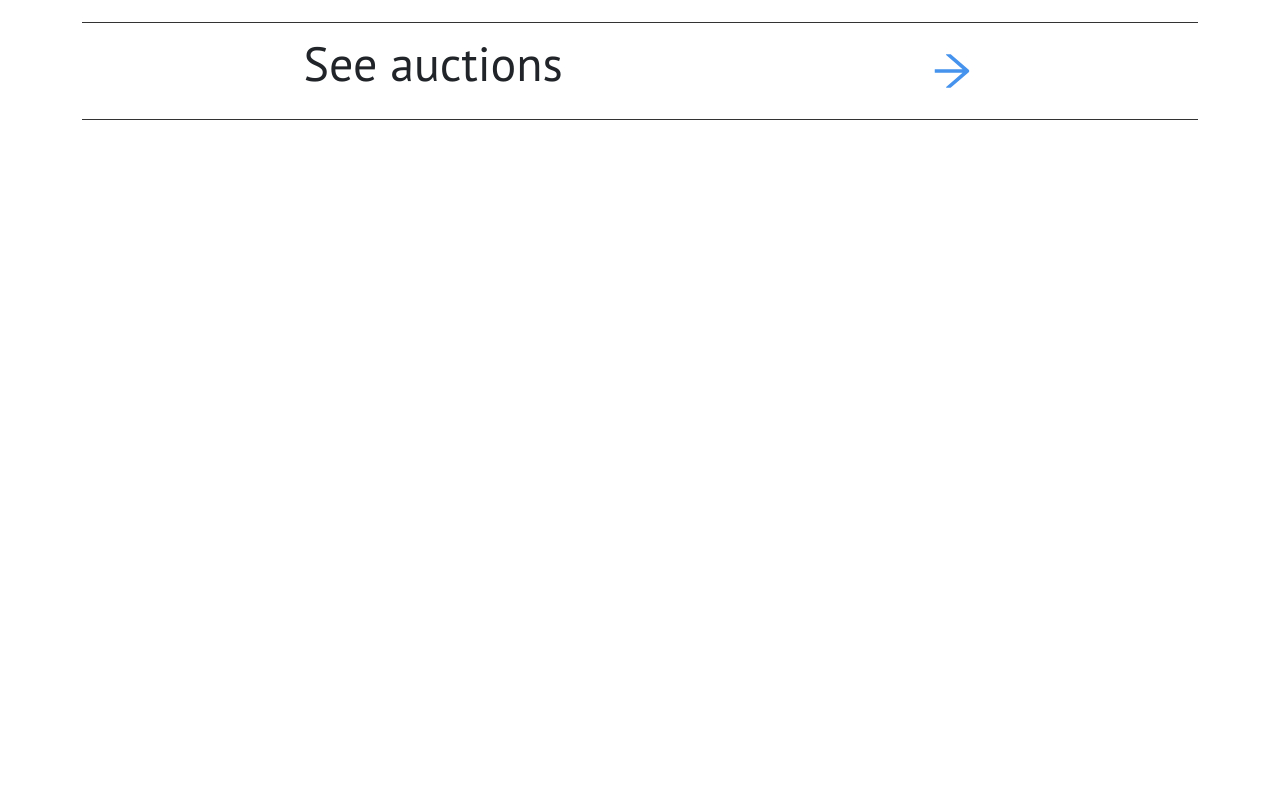
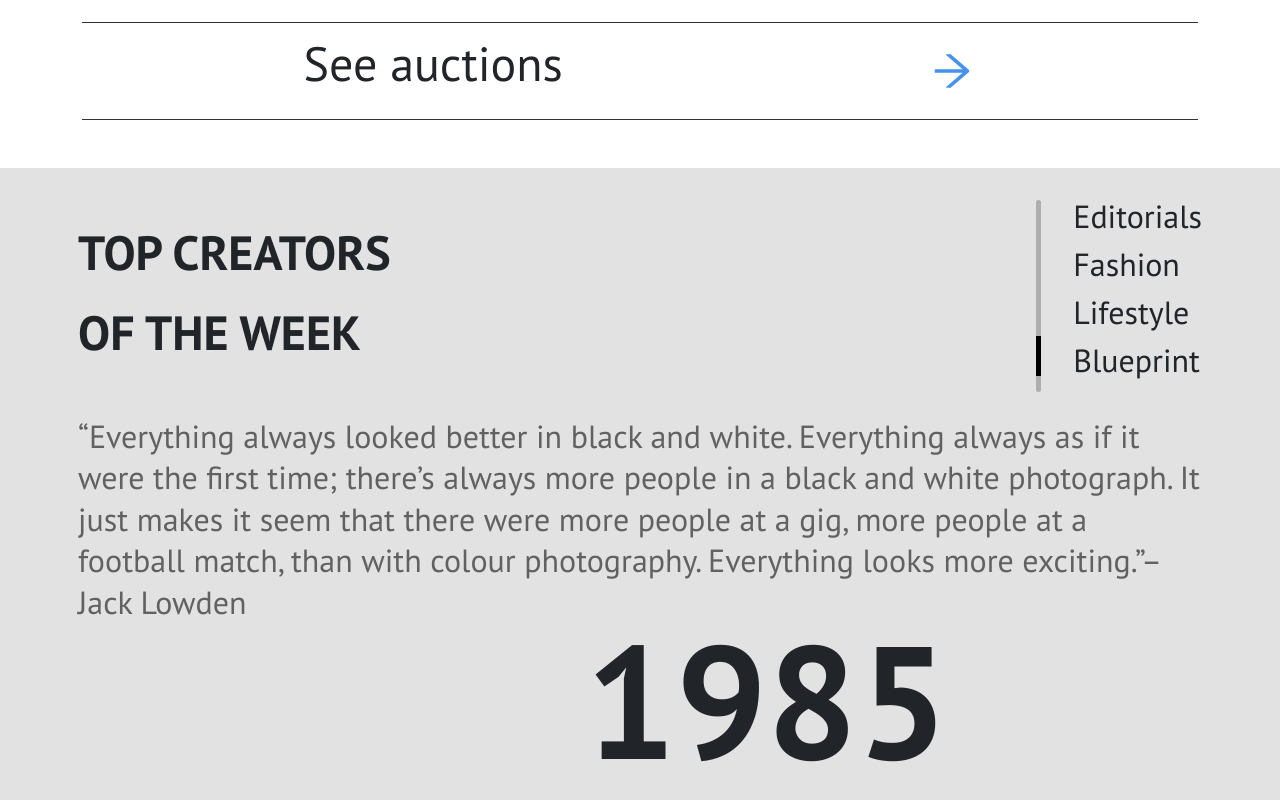
Before and after one commit to Barnyvic/artsy, a React (Vite) app: page / in a window 1280 px wide. Shown: the part 3559-4359 px from the top of the page. Before the commit the page ends 3727 px from the top, so only its background shows below. Built offline with nearby package versions, Linux system fonts and the light colour scheme; a web font is replaced by a local one.

Commit message:
almost done with the home container

```diff
--- a/src/pages/HomePage.jsx
+++ b/src/pages/HomePage.jsx
@@ -153,6 +153,38 @@ function HomePage() {
             </div>
           </div>
         </div>
+        <div className="top-Creator-MainContainer p-3">
+          <div className="container top-creator_container p-2">
+            <div className="topcreator d-flex align-items-center justify-content-between">
+              <p className=" h2">TOP CREATORS OF THE WEEK</p>
+              <div className="fillColor">
+                <div className="fill">
+                  <div className="color"></div>
+                </div>
+                <ul>
+                  <li>Editorials</li>
+                  <li>Fashion</li>
+                  <li>Lifestyle</li>
+                  <li>Blueprint</li>
+                </ul>
+              </div>
+            </div>
+            <div className="topcreatorContent2 py-3">
+              <p>
+                “Everything always looked better in black and white. Everything
+                always as if it were the first time; there’s always more people
+                in a black and white photograph. It just makes it seem that
+                there were more people at a gig, more people at a football
+                match, than with colour photography. Everything looks more
+                exciting.”– Jack Lowden
+              </p>
+            </div>
+            <div className="topCreatorContent3">
+              <p></p>
+              <p className="year1">1985</p>
+            </div>
+          </div>
+        </div>
       </motion.div>
     </motion.div>
   );
--- a/src/styles/Homepage.scss
+++ b/src/styles/Homepage.scss
@@ -288,3 +288,76 @@ main {
     }
   }
 }
+.top-Creator-MainContainer {
+  background: #e2e2e2;
+  .top-creator_container {
+    .topcreator {
+      p {
+        font-size: 3rem;
+        font-weight: 600;
+        line-height: 5rem;
+        width: 30%;
+        @media (max-width: 1200px) {
+          width: auto;
+          // font-size: 2.5rem;
+          // line-height: 3rem;
+        }
+        @media (max-width: 450px) {
+          width: auto;
+          font-size: 2.5rem;
+          line-height: 3rem;
+        }
+      }
+      .fillColor {
+        display: flex;
+        align-items: center;
+        @media (max-width: 786px) {
+          display: none;
+        }
+        .fill {
+          width: 5px;
+          background: #aeaeae;
+          border-radius: 50px;
+          height: 24vh;
+          .color {
+            margin-top: 8.5rem;
+            width: 5px;
+            height: 5vh;
+            background: black;
+          }
+        }
+        li {
+          font-size: 2rem;
+          font-weight: 400;
+          line-height: 3rem;
+        }
+      }
+    }
+    .topcreatorContent2 {
+      p {
+        font-size: 2rem;
+        font-weight: 200;
+        line-height: 2.6rem;
+        color: #00000091;
+        @media (max-width: 450px) {
+          font-size: 1.5rem;
+          line-height: 2rem;
+        }
+      }
+    }
+    .topCreatorContent3 {
+      margin-top: -6rem;
+      display: flex;
+      align-items: center;
+      justify-content: space-evenly;
+      @media (max-width: 450px) {
+        display: none;
+      }
+      .year1 {
+        font-size: 10rem;
+        font-weight: 700;
+        line-height: 16.5rem;
+      }
+    }
+  }
+}
```
